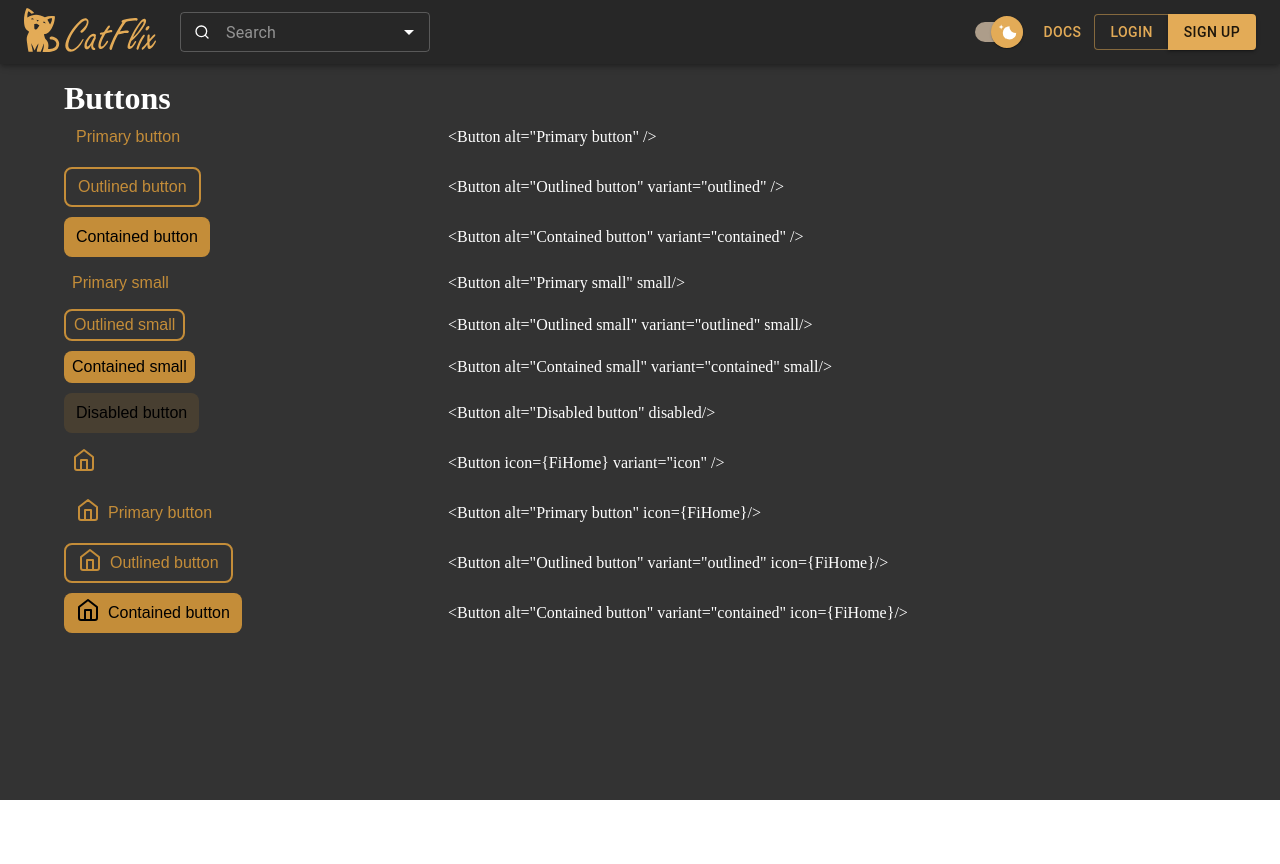
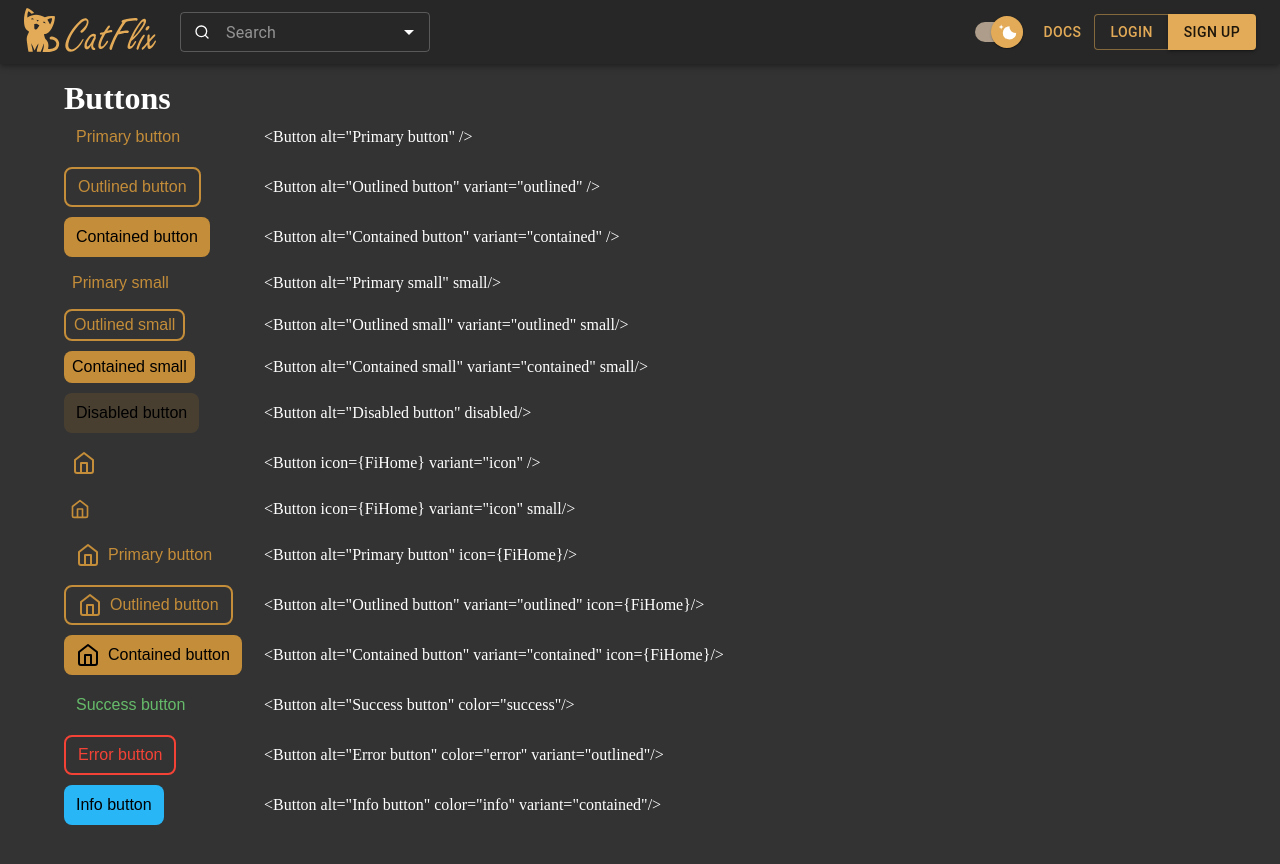
Before and after one commit to NotYerjan/project-catflix, a React (Vite) app: page /documatation in a window 1280 px wide. Shown: the top 864 px of the page. Before the commit the page ends 800 px from the top, so only its background shows below. Built offline with nearby package versions, Linux system fonts and the light colour scheme.

Commit message:
added colors for buttons

```diff
--- a/src/components/Button/Button.css
+++ b/src/components/Button/Button.css
@@ -16,6 +16,9 @@
   border-radius: 0.5em;
 }
 .btn-icon {
+  display: flex;
+  align-items: center;
+  justify-content: center;
   font-size: 1.5rem;
 }
 .btn.contained {
@@ -26,28 +29,45 @@
   box-sizing: border-box;
   border: 2px solid var(--primary-color);
 }
-.btn.icon {
-  padding: 0;
-  aspect-ratio: 1 / 1;
-  border-radius: 50%;
-}
 .btn.small {
   text-align: center;
   height: 2em;
   padding: 0 0.5em;
   gap: 0.25em;
 }
+.btn.icon {
+  padding: 0;
+  aspect-ratio: 1 / 1;
+  border-radius: 50%;
+}
 .btn.small .btn-icon {
   size: 1em;
 }
 
-.btn:hover {
+.btn:hover,
+.btn:focus {
   color: var(--primary-color);
   background-color: var(--primary-color-transparent);
+  box-shadow: 0 0.5em 0.5em -0.4em var(--text-color-contrary);
+  transform: translateY(-0.25em);
 }
 .btn:disabled {
   cursor: unset;
   color: var(--text-color-contrary);
   border: none;
   background-color: var(--primary-color-transparent);
+  transform: none;
+  box-shadow: none;
 }
+.btn.success {
+  --primary-color: #66bb6a;
+  --primary-color-transparent: #66bb6a30;
+}
+.btn.error {
+  --primary-color: #f44336;
+  --primary-color-transparent: #f4433630;
+}
+.btn.info {
+  --primary-color: #29b6f6;
+  --primary-color-transparent: #29b6f630;
+}
--- a/src/components/Button/Button.jsx
+++ b/src/components/Button/Button.jsx
@@ -1,11 +1,13 @@
 import "./Button.css";
 
-export default function Button({ icon, variant, alt, small, ...props }) {
+export default function Button({ icon, variant, alt, small, color, ...props }) {
   const Icon = icon;
   return (
     <button
       {...props}
-      className={`btn ${variant ? variant : ""} ${small ? "small" : ""}`}
+      className={`btn ${variant ? variant : ""} ${small ? "small" : ""} ${
+        color ? color : ""
+      }`}
     >
       {icon && (
         <div className="btn-icon">
--- a/src/components/Button/ButtonGuide.jsx
+++ b/src/components/Button/ButtonGuide.jsx
@@ -6,7 +6,7 @@ export default function ButtonGuide() {
     <div>
       <h1>Buttons</h1>
       <div style={{ display: "flex", flexDirection: "column", gap: "10px" }}>
-        <div style={{ display: "grid", gridTemplateColumns: "1fr 2fr" }}>
+        <div style={{ display: "grid", gridTemplateColumns: "200px 1fr" }}>
           <div>
             <Button alt="Primary button" />
           </div>
@@ -15,7 +15,7 @@ export default function ButtonGuide() {
           >{`<Button alt="Primary button" />`}</div>
         </div>
 
-        <div style={{ display: "grid", gridTemplateColumns: "1fr 2fr" }}>
+        <div style={{ display: "grid", gridTemplateColumns: "200px 1fr" }}>
           <div>
             <Button alt="Outlined button" variant="outlined" />
           </div>
@@ -24,7 +24,7 @@ export default function ButtonGuide() {
           >{`<Button alt="Outlined button" variant="outlined" />`}</div>
         </div>
 
-        <div style={{ display: "grid", gridTemplateColumns: "1fr 2fr" }}>
+        <div style={{ display: "grid", gridTemplateColumns: "200px 1fr" }}>
           <div>
             <Button alt="Contained button" variant="contained" />
           </div>
@@ -33,7 +33,7 @@ export default function ButtonGuide() {
           >{`<Button alt="Contained button" variant="contained" />`}</div>
         </div>
 
-        <div style={{ display: "grid", gridTemplateColumns: "1fr 2fr" }}>
+        <div style={{ display: "grid", gridTemplateColumns: "200px 1fr" }}>
           <div>
             <Button alt="Primary small" small />
           </div>
@@ -42,7 +42,7 @@ export default function ButtonGuide() {
           >{`<Button alt="Primary small" small/>`}</div>
         </div>
 
-        <div style={{ display: "grid", gridTemplateColumns: "1fr 2fr" }}>
+        <div style={{ display: "grid", gridTemplateColumns: "200px 1fr" }}>
           <div>
             <Button alt="Outlined small" variant="outlined" small />
           </div>
@@ -51,7 +51,7 @@ export default function ButtonGuide() {
           >{`<Button alt="Outlined small" variant="outlined" small/>`}</div>
         </div>
 
-        <div style={{ display: "grid", gridTemplateColumns: "1fr 2fr" }}>
+        <div style={{ display: "grid", gridTemplateColumns: "200px 1fr" }}>
           <div>
             <Button alt="Contained small" variant="contained" small />
           </div>
@@ -60,7 +60,7 @@ export default function ButtonGuide() {
           >{`<Button alt="Contained small" variant="contained" small/>`}</div>
         </div>
 
-        <div style={{ display: "grid", gridTemplateColumns: "1fr 2fr" }}>
+        <div style={{ display: "grid", gridTemplateColumns: "200px 1fr" }}>
           <div>
             <Button alt="Disabled button" disabled />
           </div>
@@ -69,7 +69,7 @@ export default function ButtonGuide() {
           >{`<Button alt="Disabled button" disabled/>`}</div>
         </div>
 
-        <div style={{ display: "grid", gridTemplateColumns: "1fr 2fr" }}>
+        <div style={{ display: "grid", gridTemplateColumns: "200px 1fr" }}>
           <div>
             <Button icon={FiHome} variant="icon" />
           </div>
@@ -78,7 +78,16 @@ export default function ButtonGuide() {
           >{`<Button icon={FiHome} variant="icon" />`}</div>
         </div>
 
-        <div style={{ display: "grid", gridTemplateColumns: "1fr 2fr" }}>
+        <div style={{ display: "grid", gridTemplateColumns: "200px 1fr" }}>
+          <div>
+            <Button icon={FiHome} variant="icon" small />
+          </div>
+          <div
+            style={{ display: "flex", alignItems: "center" }}
+          >{`<Button icon={FiHome} variant="icon" small/>`}</div>
+        </div>
+
+        <div style={{ display: "grid", gridTemplateColumns: "200px 1fr" }}>
           <div>
             <Button alt="Primary button" icon={FiHome} />
           </div>
@@ -87,7 +96,7 @@ export default function ButtonGuide() {
           >{`<Button alt="Primary button" icon={FiHome}/>`}</div>
         </div>
 
-        <div style={{ display: "grid", gridTemplateColumns: "1fr 2fr" }}>
+        <div style={{ display: "grid", gridTemplateColumns: "200px 1fr" }}>
           <div>
             <Button alt="Outlined button" variant="outlined" icon={FiHome} />
           </div>
@@ -96,7 +105,7 @@ export default function ButtonGuide() {
           >{`<Button alt="Outlined button" variant="outlined" icon={FiHome}/>`}</div>
         </div>
 
-        <div style={{ display: "grid", gridTemplateColumns: "1fr 2fr" }}>
+        <div style={{ display: "grid", gridTemplateColumns: "200px 1fr" }}>
           <div>
             <Button alt="Contained button" variant="contained" icon={FiHome} />
           </div>
@@ -104,6 +113,33 @@ export default function ButtonGuide() {
             style={{ display: "flex", alignItems: "center" }}
           >{`<Button alt="Contained button" variant="contained" icon={FiHome}/>`}</div>
         </div>
+
+        <div style={{ display: "grid", gridTemplateColumns: "200px 1fr" }}>
+          <div>
+            <Button alt="Success button" color="success" />
+          </div>
+          <div
+            style={{ display: "flex", alignItems: "center" }}
+          >{`<Button alt="Success button" color="success"/>`}</div>
+        </div>
+
+        <div style={{ display: "grid", gridTemplateColumns: "200px 1fr" }}>
+          <div>
+            <Button alt="Error button" color="error" variant="outlined" />
+          </div>
+          <div
+            style={{ display: "flex", alignItems: "center" }}
+          >{`<Button alt="Error button" color="error" variant="outlined"/>`}</div>
+        </div>
+
+        <div style={{ display: "grid", gridTemplateColumns: "200px 1fr" }}>
+          <div>
+            <Button alt="Info button" color="info" variant="contained" />
+          </div>
+          <div
+            style={{ display: "flex", alignItems: "center" }}
+          >{`<Button alt="Info button" color="info" variant="contained"/>`}</div>
+        </div>
       </div>
     </div>
   );
```
